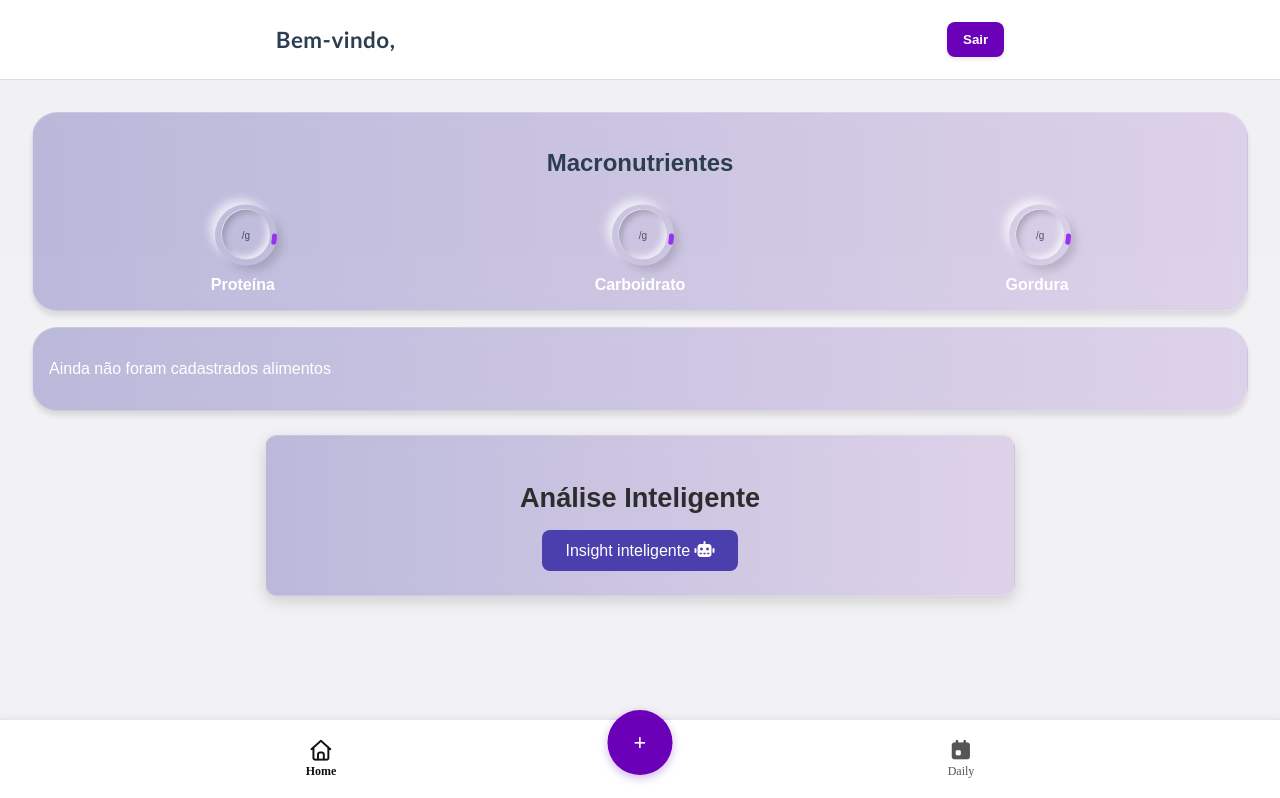
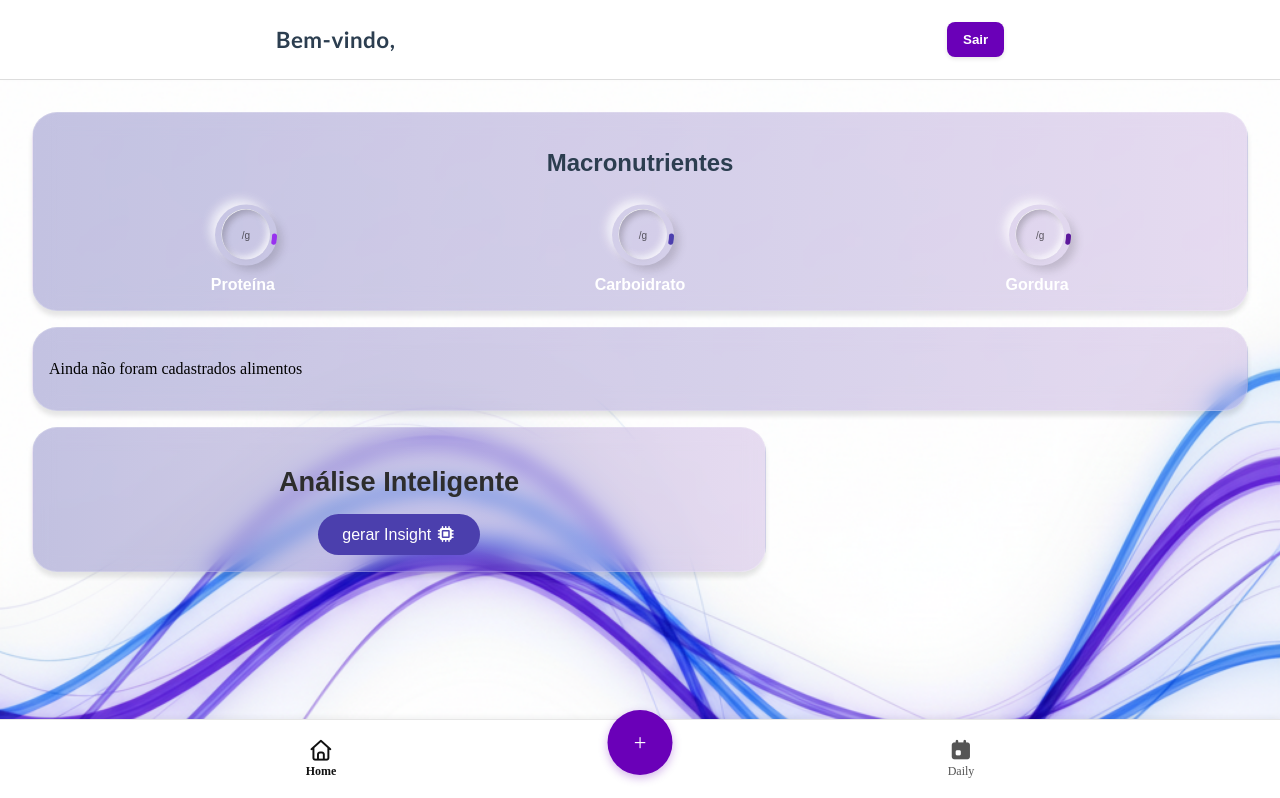
Before and after one commit to Davisond/Tcc, a Vue app in the folder frontend/: page / in a window 1280 px wide. Shown: the top 798 px of the page. Built offline with nearby package versions, Linux system fonts and the light colour scheme.

Commit message:
modificações no estilo, precisa verificar pq a analise da ia tá ocorrendo só no ultimo item de refeicaoLista

```diff
--- a/frontend/src/App.vue
+++ b/frontend/src/App.vue
@@ -116,7 +116,11 @@ html, body {
   padding: 0;
   width: 100%;
   height: 100%;
-  background-color: hsl(257, 18%, 85%);
+  background-image: url('./assets/fundoApp.png');
+  background-attachment: fixed;
+  background-position: center;
+  background-repeat: no-repeat;
+  background-size: cover;
 
 }
 
--- a/frontend/src/components/alimentosConsumidos.vue
+++ b/frontend/src/components/alimentosConsumidos.vue
@@ -15,7 +15,7 @@
       </div>
 
       <button class="deleteBtn" @click="removerAlimento(alimento.idRefeicao, alimento.id)">
-        🗑
+       <i class="fa-solid fa-delete-left"></i>
       </button>
     </div>
   </div>
@@ -82,42 +82,50 @@ export default {
 <style scoped>
 
 .alimentosList {
-  padding: 0 1rem;
-  margin-bottom: 2rem;
+  background: linear-gradient(to right, rgba(59, 56, 160, 0.3), rgba(175, 139, 210, 0.3));
+  backdrop-filter: blur(10px);
+  border: 1px solid rgba(255, 255, 255, 0.2);
+  padding: 1rem;
+  border-radius: 25px;
+  margin: 1rem;
+  box-shadow: 0 5px 5px rgba(0, 0, 0, 0.1);
+  font-weight: 500;
+  transition: 0.2s ease-in-out;
 }
 .alimentosList h2 {
   text-align: center;
+  margin-bottom: 1.5rem;
   font-size: 1.5rem;
-  margin-bottom: 1rem;
-  color: #4a148c;
+  color: #2c3e50;
+  font-weight: bold;
 }
 .alimentoCard {
   display: flex;
   justify-content: space-between;
   align-items: center;
-  background-color: #e0c7fa;
+  background-color: #4b3fad;
   padding: 0.75rem 1rem;
-  border-radius: 10px;
-  margin-bottom: 12px;
+  border-radius: 25px;
+  margin-bottom: 10px;
   box-shadow: 0 2px 4px rgba(0,0,0,0.05);
 }
 .alimentoNome {
   font-family: 'Arial', sans-serif;
   font-weight: bold;
-  color: #2c3e50;
+  color: #fff;
   font-size: 1.05rem;
   margin-bottom: 4px;
 }
 .alimentoInfo {
   font-family: 'Arial', sans-serif;
-  color: #444;
+  color: #fff;
 }
 .deleteBtn {
   background-color: transparent;
   border: none;
   font-size: 1.2rem;
   cursor: pointer;
-  color: red;
+  color: #fff;
 }
 .deleteBtn:hover {
   opacity: 0.7;
--- a/frontend/src/components/header.vue
+++ b/frontend/src/components/header.vue
@@ -65,6 +65,7 @@
     box-shadow: 0 -2px 5px rgba(0, 0, 0, 0.05);
     box-sizing: border-box;
     font-family:'Gill Sans', 'Gill Sans MT', Calibri, 'Trebuchet MS', sans-serif;
+
 }
 
 
--- a/frontend/src/components/iaFeedbacks.vue
+++ b/frontend/src/components/iaFeedbacks.vue
@@ -6,8 +6,9 @@
     <h2>Análise Inteligente</h2>
 
     <button @click="toggleInsight" class="botao-ia">
-      {{ mostrarInsight ? '' : 'Insight inteligente' }}
-      <i :class="mostrarInsight ? 'fa-solid fa-xmark' : 'fa-solid fa-robot'"></i>
+      {{ mostrarInsight ? '' : 'gerar Insight' }}
+      <i :class="mostrarInsight ? 'fa-solid fa-xmark' : 'fa-solid fa-microchip'"></i>
+
 
     </button>
     </div>
@@ -72,12 +73,12 @@ export default {
   backdrop-filter: blur(10px);
   border: 1px solid rgba(255, 255, 255, 0.2);
   color: black;
-  padding: 1.5rem;
-  border-radius: 12px;
-  margin: 1.5rem auto;
+  padding: 1rem;
+  border-radius: 25px;
+  margin: 1rem;
   max-width: 700px;
   font-family: "Arial", sans-serif;
-  box-shadow: 0 5px 15px rgba(0, 0, 0, 0.15);
+  box-shadow: 0 5px 5px rgba(0, 0, 0, 0.1);
   text-align: center;
 }
 
@@ -96,15 +97,14 @@ h2 {
   color: white;
   border: none;
   padding: 0.7rem 1.5rem;
-  border-radius: 8px;
+  border-radius: 25px;
   font-size: 1rem;
-  cursor: pointer;
   font-weight: 500;
   transition: 0.2s ease-in-out;
 }
 
 .botao-ia:hover {
-  background-color: #5b4fd8;
+  background-color: #5a189a;
   transform: scale(1.02);
 }
 
--- a/frontend/src/components/macroDia.vue
+++ b/frontend/src/components/macroDia.vue
@@ -42,7 +42,7 @@
             <defs>
               <linearGradient id="GradientColorCarboidrato">
                 <stop offset="0%" stop-color="#DA22FF" />
-                <stop offset="100%" stop-color="#9733EE" />
+                <stop offset="100%" stop-color="#4b3fad" />
               </linearGradient>
             </defs>
             <circle cx="40" cy="35" r="27.5" stroke-linecap="round" :style="{ 'stroke-dashoffset': dashOffset.carboidrato, 'stroke': 'url(#GradientColorCarboidrato)' }" />
@@ -65,7 +65,7 @@
             <defs>
               <linearGradient id="GradientColorGordura">
                 <stop offset="0%" stop-color="#DA22FF" />
-                <stop offset="100%" stop-color="#9733EE" />
+                <stop offset="100%" stop-color="#5a189a" />
               </linearGradient>
             </defs>
             <circle cx="40" cy="35" r="27.5" stroke-linecap="round" :style="{ 'stroke-dashoffset': dashOffset.gordura, 'stroke': 'url(#GradientColorGordura)' }" />
@@ -233,8 +233,6 @@ label {
   font-size: 10px;
   opacity: 0.6;
   text-align: center;
-
-
 }
 svg {
   position: absolute;
--- a/frontend/src/components/navbar.vue
+++ b/frontend/src/components/navbar.vue
@@ -6,7 +6,7 @@
     </router-link>
 
     <button class="fab" @click="$emit('toggleAlimentos')">
-      <i class="fa-solid fa-plus"></i>
+    +
     </button>
 
     <router-link to="/about" class="nav-item">
@@ -72,12 +72,11 @@ export default {
   border: none;
   font-size: 1.4rem;
   box-shadow: 0 3px 10px rgba(106, 0, 184, 0.3);
-  cursor: pointer;
   transition: 0.25s ease;
 }
 
 .fab:hover {
-  background: #580094;
+  background: #5a189a;
   transform: translateX(-50%) scale(1.05);
 }
 
--- a/frontend/src/components/refeicaoLista.vue
+++ b/frontend/src/components/refeicaoLista.vue
@@ -7,7 +7,7 @@
         <ul v-else>
             <li v-for="refeicao in refeicoes" :key="refeicao.id" class="refeicaoItens">
                 <strong> {{ refeicao.tipo }}</strong>
-                <button class="adicionarFeedback" @click="abrirCardFeedback(refeicao.id)"> + </button>
+                <button class="adicionarFeedback" @click="abrirCardFeedback(refeicao.id)"> <i class="fa-solid fa-lightbulb"></i> </button>
 
 
         <div v-if="refeicaoSelecionada === refeicao.id" class="cardFeedback">
@@ -124,18 +124,17 @@ export default {
 .refeicaoLista{
     background: linear-gradient(to right, rgba(59, 56, 160, 0.3), rgba(175, 139, 210, 0.3));
     backdrop-filter: blur(10px);
-    color: white;
     border: 1px solid rgba(255, 255, 255, 0.2);
     padding: 1rem;
     border-radius: 25px;
     margin: 1rem;
-    font-family: "Arial", sans-serif;
     box-shadow: 0 5px 5px rgba(0, 0, 0, 0.1);
+    font-weight: 500;
+    transition: 0.2s ease-in-out;
     }
 .refeicaoItens{
-    background: #6b00b8;
-    padding: 0.75rem;
-    border-radius: 20px;
+    background: #4b3fad;
+    border-radius: 25px;
     margin-bottom: 8px;
     display: flex;
     justify-content: space-between;
@@ -144,20 +143,31 @@ export default {
     font-size: 1rem;
     font-weight: 500;
     box-shadow: inset 0 1px 2px rgba(0, 0, 0, 0.05);
+    font-family: "Arial", sans-serif;
+    padding: 0.7rem 1.5rem;
+    transition: 0.2s ease-in-out;
     }
 
 .adicionarFeedback{
-    margin-top: 8px;
-    background: #3C096C;
-    padding: 6px, 10px;
-    border-radius: 20px;
+    border:none;
+    background: #4b3fad;
+    border-radius: 30px;
     color:white;
-    cursor: pointer;
     align-items: center;
-    height: 25px;
-    font-family: "Arial", sans-serif;
+    height: 30px;
+}
+
+.adicionarFeedback:hover{
+    border:none;
+    background: #4b3fad;
+    border-radius: 30px;
+    color: #ffa726;
+    align-items: center;
+    height: 30px;
     font-weight: bold;
 }
+
+
 .cardFeedback{
     margin-top: 10px;
     background: #fff3e0;
--- a/frontend/src/views/HomeView.vue
+++ b/frontend/src/views/HomeView.vue
@@ -7,8 +7,6 @@
 
   </div>
 </template>
-
-
 <script>
 import macroDia from '../components/macroDia.vue'
 import refeicaoLista from '../components/refeicaoLista.vue'
@@ -30,7 +28,7 @@ export default {
 .home {
   padding: 16px;
   padding-bottom: 100px;
-  background-color: #f9f9f9c9;
   min-height: 100vh;
+
 }
 </style>
```
Also changed, not shown: frontend/src/assets/fundoApp.png (added).
